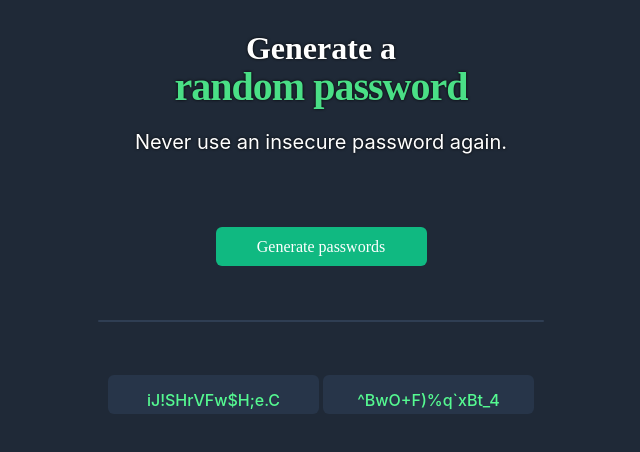
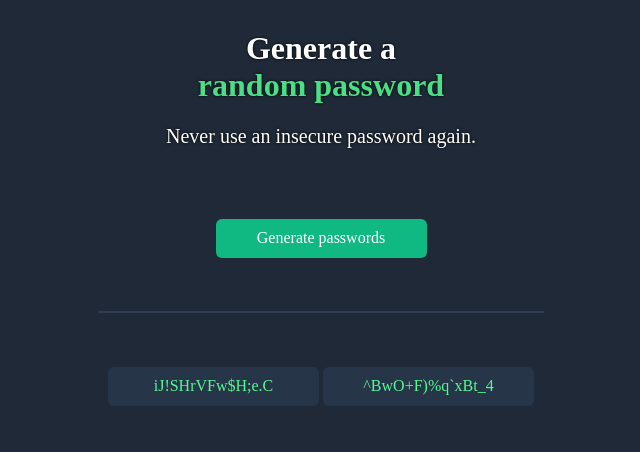
Before and after one commit to mikashit/password-generator, a plain HTML site: page index.html in a window 1280 px wide. Shown: the whole page, without its empty margins (319-959 px from the left). Drawn offline with nearby package versions, Linux system fonts and the light colour scheme.

Commit message:
Update index.css

```diff
--- a/index.css
+++ b/index.css
@@ -14,23 +14,14 @@ body {
 
 
 .title-el {
-    font-family: 'Karla';
-    font-style: normal;
-    font-weight: 800;
-    font-size: 40px;
-    line-height: 40px;
-    letter-spacing: -0.025em;
     color: #4ADF86;
 
 
 }
 
 p {
-   font-family: 'Inter';
-    font-style: normal;
-    font-weight: 400;
     font-size: 20px;
-    line-height: 28px;
+
 }
 
 .btn-password {
@@ -52,11 +43,7 @@ p {
     border-radius: 1px;
     border: none;
     background-color: #2F3E53;
-    font-family: 'Inter';
-    font-style: normal;
-    font-weight: 500;
-    font-size: 16px;
-    line-height: 24px;
+
 }
 
 .btn-passwords {
@@ -68,11 +55,5 @@ p {
     width: 211px;
     height: 39px;
     padding: 9px 17px;
-    font-family: 'Inter';
-    font-style: normal;
-    font-weight: 500;
-    font-size: 16px;
-    line-height: 32px;
-
 
 }
```
